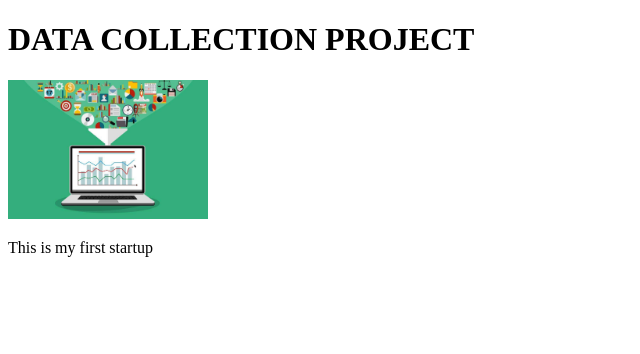
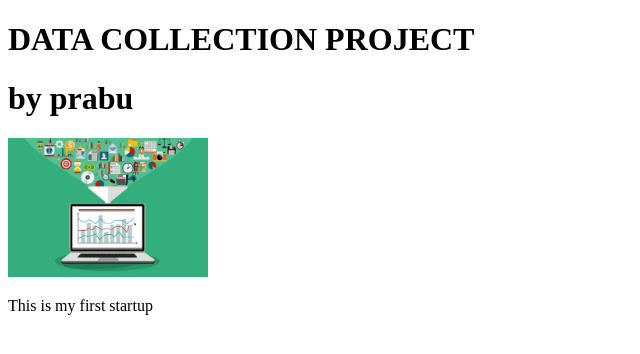
Before and after one commit to prabupoomalai7497/website, a plain HTML site: page index.html in a window 1280 px wide. Shown: the whole page, without its empty margins (0-640 px from the left). Drawn offline with Linux system fonts and the light colour scheme.

Commit message:
added new name

```diff
--- a/index.html
+++ b/index.html
@@ -7,6 +7,7 @@
 </head>
 <body>
     <H1>DATA COLLECTION PROJECT</H1>
+    <h1>by prabu</h1>
     <img width="200px" src="DATA IMAGE.jpg" alt="">
     <p>This is my first startup</p>
 
```
